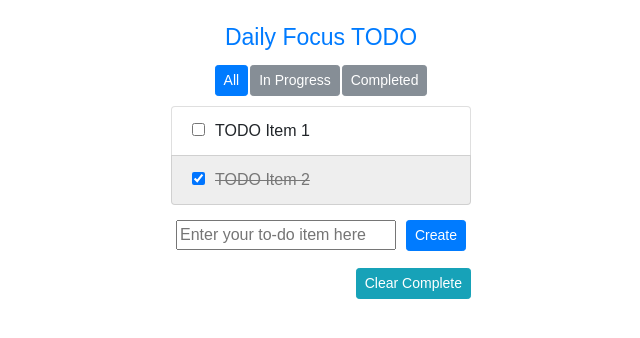
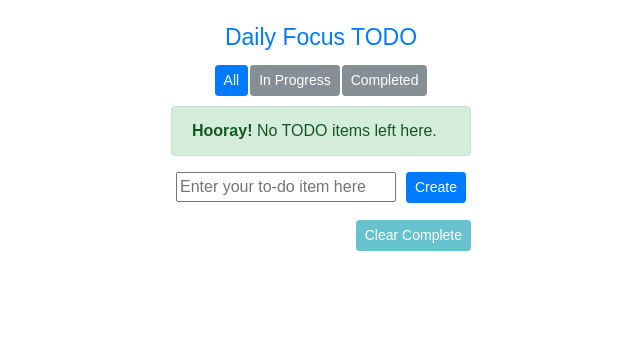
Before and after one commit to ykdojo/To-Do-Is-To-Live-Is-To-Code, a React (Create React App) app: page / in a window 1280 px wide. Shown: the top 338 px of the page, without its empty margins (319-959 px from the left). Built offline with nearby package versions, Linux system fonts and the light colour scheme.

Commit message:
Added an empty list message

```diff
--- a/src/App.js
+++ b/src/App.js
@@ -5,8 +5,7 @@ class App extends Component {
   constructor() {
     super();
     this.state = {
-      items: [{content: 'TODO Item 1', status: 'active'},
-              {content: 'TODO Item 2', status: 'complete'}],
+      items: [],
       newContent: '',
       mode: 'all'
     };
@@ -115,9 +114,17 @@ class App extends Component {
           <button name="active"className={`btn btn-sm ${activeButtonClass} todo-mode-button`} onClick={this.handleSwitchModes}>In Progress</button>
           <button name="complete" value="Completed" className={`btn btn-sm ${completeButtonClass} todo-mode-button`} onClick={this.handleSwitchModes}>Completed</button>
         </div>
-        <ul className="list-group todo-list-group">
-          {itemsToShow}
-        </ul>
+        {
+          itemsToShow.length == 0 && this.state.mode !== 'complete' ? (
+            <div className="alert alert-success" role="alert">
+              <strong>Hooray!</strong> No TODO items left here.
+            </div>
+          ) : (
+            <ul className="list-group todo-list-group">
+              {itemsToShow}
+            </ul>
+          )
+        }
         <NewTodoForm newContent={this.state.newContent} onChange={this.handleNewTodoFormChange} onSubmit={this.handleSubmit}/>
         <form onSubmit={this.handleClearComplete} className="clear-complete-button text-right">
           <input type="submit" value="Clear Complete" disabled={!completedItemsExist} className="btn btn-info btn-sm"/>
```
